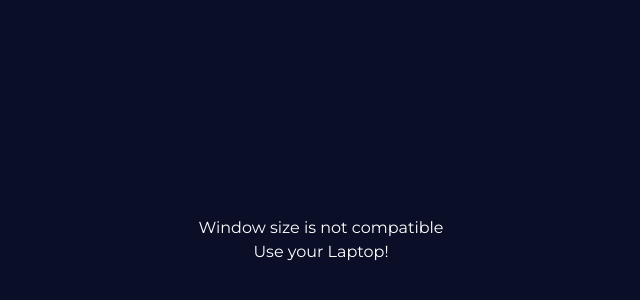
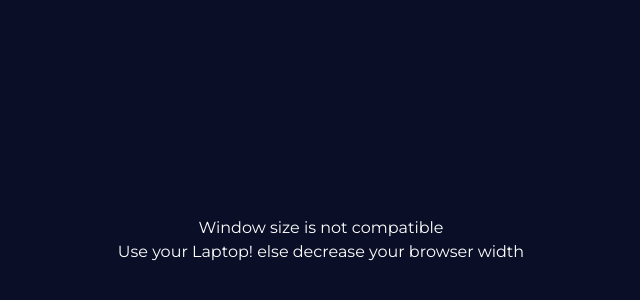
Before and after one commit to krishna-singha/Finance-Tracker, a React (Vite) app in the folder client/: page / in a window 1280 px wide. Shown: the part 160-460 px from the top of the page, without its empty margins (319-959 px from the left). Built offline with nearby package versions, Linux system fonts and the light colour scheme; no server answers.

Commit message:
minor change

```diff
--- a/client/src/components/Template.jsx
+++ b/client/src/components/Template.jsx
@@ -7,13 +7,13 @@ import Profile from "./profile/Profile";
 
 const Template = () => {
 
-    const isCompatible = useMediaQuery({ maxWidth: 1500 });
+    const isCompatible = useMediaQuery({ maxWidth: 1450 });
 
     return (
         <>
             {isCompatible ? (
                 <div className="bg-primary text-white text-center py-2 min-h-screen flex justify-center items-center">
-                    <p>Window size is not compatible <br /> Use your Laptop!</p>
+                    <p>Window size is not compatible <br /> Use your Laptop! else decrease your browser width</p>
                 </div>
             ) : (
                 <>
```
Also changed, not shown: 1 other file (tests, documents, lock files or other folders).
